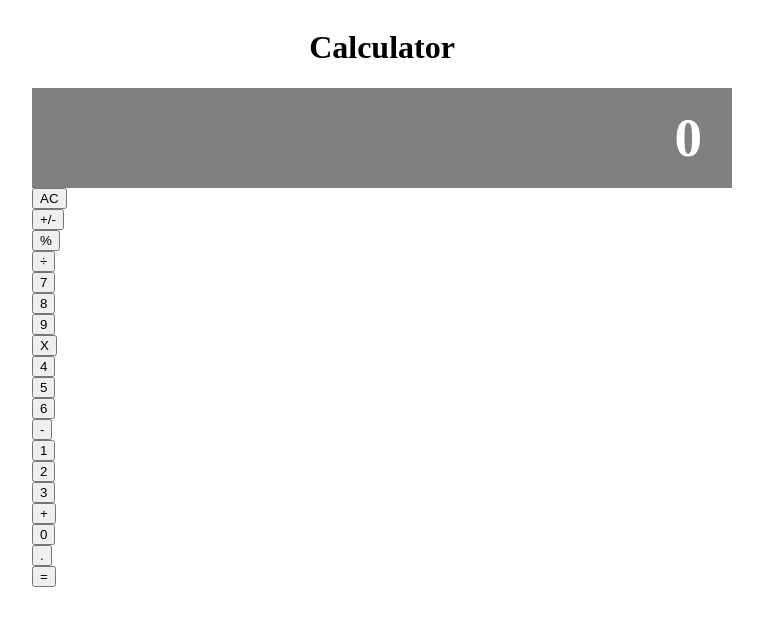
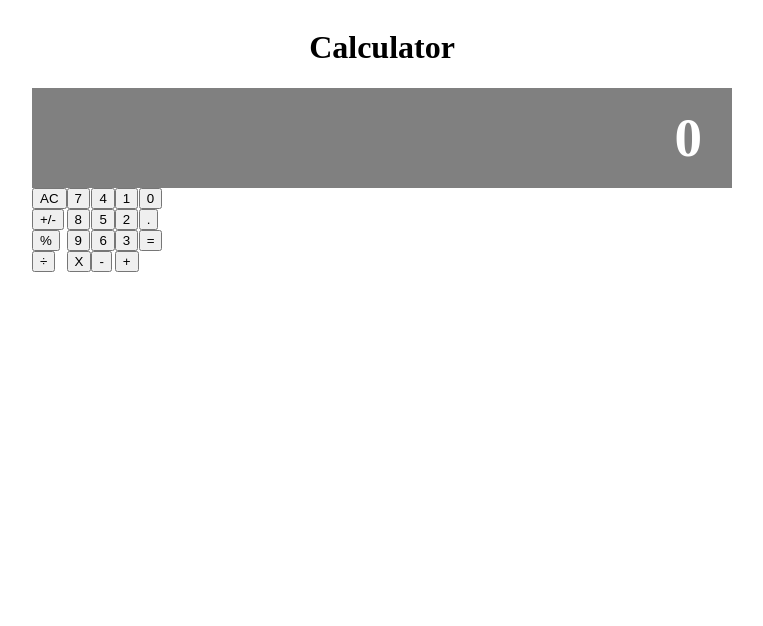
Before and after one commit to bouaik/Calulator, a React (Create React App) app: page / in a window 1280 px wide. Shown: the top 626 px of the page, without its empty margins (258-1021 px from the left). Built offline with nearby package versions, Linux system fonts and the light colour scheme.

Commit message:
Add style to buttonpanel component

```diff
--- a/src/components/App.css
+++ b/src/components/App.css
@@ -29,3 +29,11 @@
   font-weight: bold;
   font-size: 55px;
 }
+/* ButtonPanel component */
+.button-panel {
+  display: flex;
+}
+
+.group {
+  height: 100px;
+}
--- a/src/components/ButtonPanel.js
+++ b/src/components/ButtonPanel.js
@@ -4,31 +4,31 @@ import Button from './Button';
 function ButtonPanel() {
   return (
     <div className="button-panel">
-      <div className="group1">
+      <div className="group">
         <Button name="AC" />
         <Button name="+/-" />
         <Button name="%" />
         <Button name="÷" />
       </div>
-      <div className="group2">
+      <div className="group">
         <Button name="7" />
         <Button name="8" />
         <Button name="9" />
         <Button name="X" />
       </div>
-      <div className="group3">
+      <div className="group">
         <Button name="4" />
         <Button name="5" />
         <Button name="6" />
         <Button name="-" />
       </div>
-      <div className="group4">
+      <div className="group">
         <Button name="1" />
         <Button name="2" />
         <Button name="3" />
         <Button name="+" />
       </div>
-      <div className="group5">
+      <div className="group">
         <Button name="0" />
         <Button name="." />
         <Button name="=" />
```
